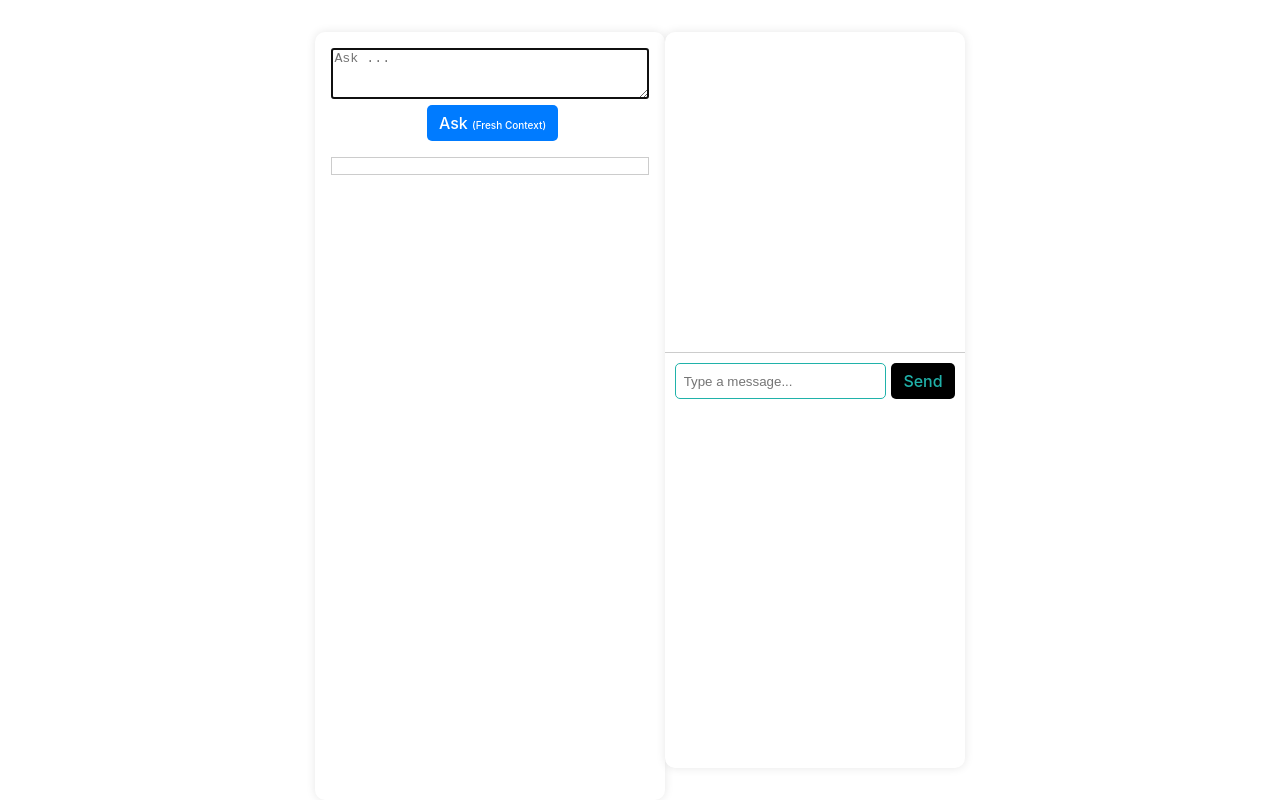
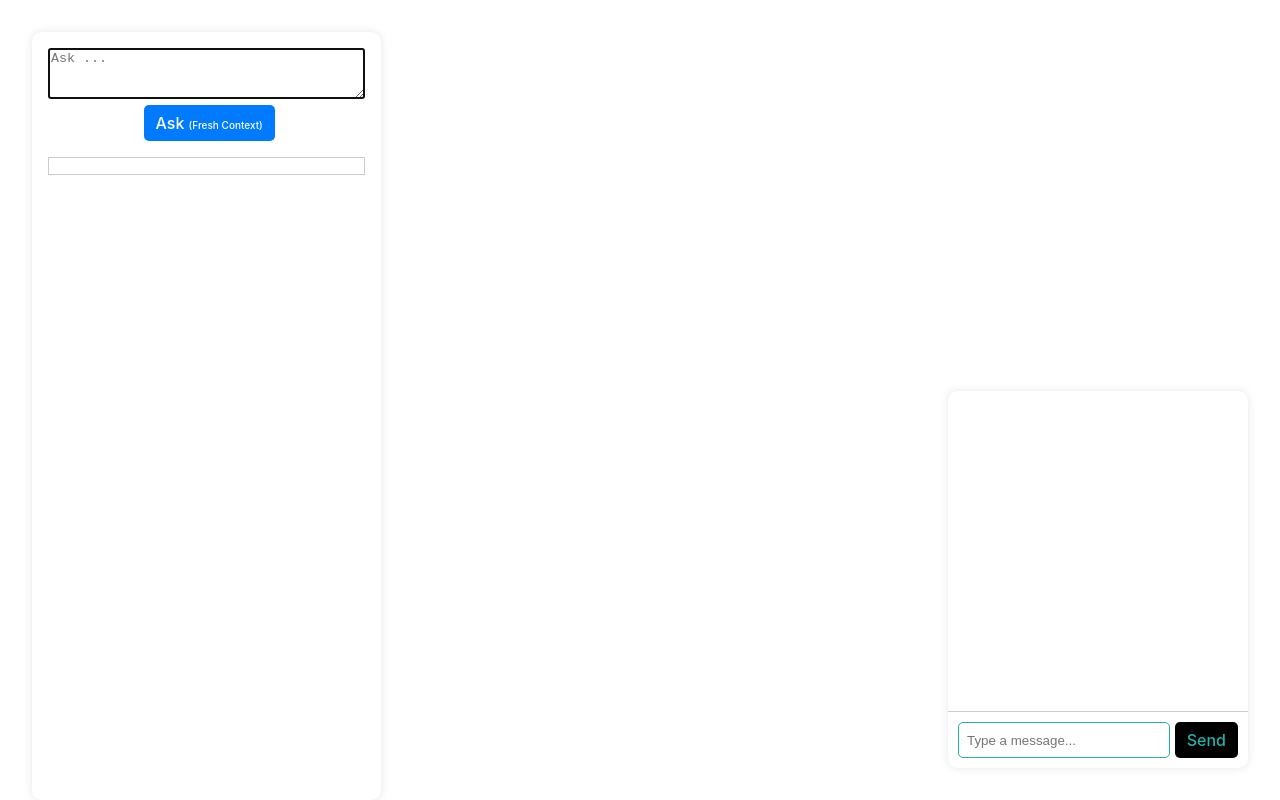
Before and after one commit to dydev10/vs-gpt-chat, a React (Vite) app in the folder webview-ui/: page / in a window 1280 px wide. Built offline with nearby package versions, Linux system fonts and the light colour scheme.

Commit message:
style changes

```diff
--- a/webview-ui/src/App.css
+++ b/webview-ui/src/App.css
@@ -1,10 +1,12 @@
 #root {
+  width: 100%;
   max-width: 1280px;
   margin: 0 auto;
   padding: 2rem;
   text-align: center;
   display: flex;
   min-height: 100%;
+  justify-content: space-between;
 }
 
 .app {
--- a/webview-ui/src/components/ChatBox.css
+++ b/webview-ui/src/components/ChatBox.css
@@ -4,6 +4,7 @@
   border-radius: 10px;
   box-shadow: 0 0 10px rgba(0, 0, 0, 0.1);
   overflow: hidden;
+  align-self: flex-end;
 }
 
 .chat-box {
```
